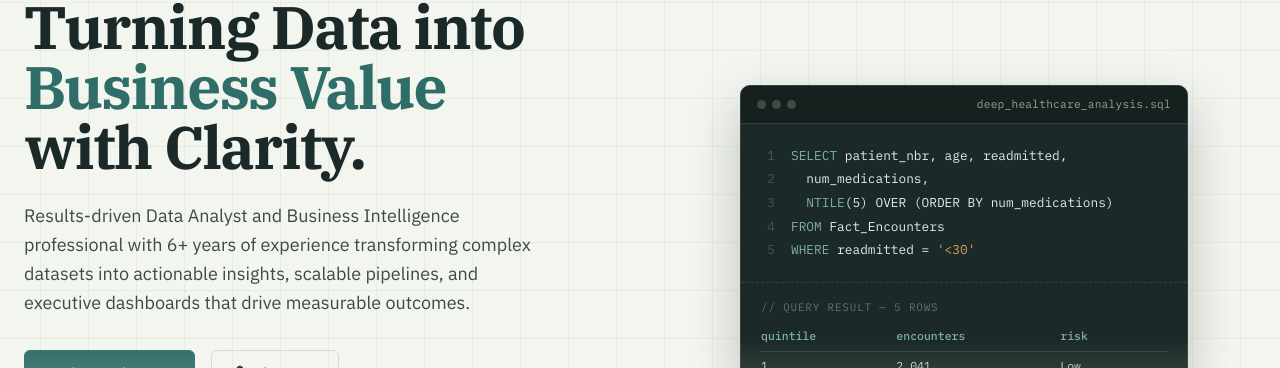
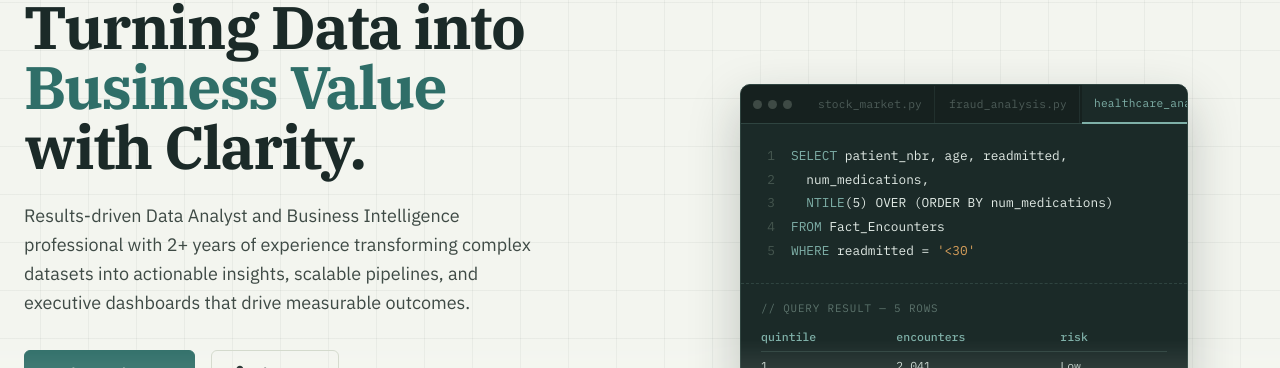
Before and after one commit to Salma-fathi/salma-portfolio, a website: page index.html in a window 1280 px wide. Shown: the part 190-558 px from the top of the page. Drawn offline with nearby package versions, Linux system fonts and the light colour scheme.

Commit message:
Update experience and improve titlebar styles
Updated experience years in the profile and adjusted styles for the titlebar and filenames.

```diff
--- a/index.html
+++ b/index.html
@@ -784,6 +784,8 @@
             color: #D97F65;
             font-weight: 600;
         }
+
+        @media (max-width: 1024px) {
             .bento-grid {
                 grid-template-columns: repeat(2, 1fr);
             }
@@ -875,7 +877,7 @@
                         Turning Data into<br><span class="text-primary">Business Value</span><br>with Clarity.
                     </h1>
                     <p class="text-text-body text-lg leading-relaxed max-w-lg mb-8">
-                        Results-driven Data Analyst and Business Intelligence professional with 6+ years of experience
+                        Results-driven Data Analyst and Business Intelligence professional with 2+ years of experience
                         transforming complex datasets into actionable insights, scalable pipelines, and executive
                         dashboards that drive measurable outcomes.
                     </p>
@@ -901,11 +903,13 @@
                 </div>
                 <div class="reveal relative" style="transition-delay:0.3s;">
                     <div class="query-console max-w-md mx-auto">
-                        <div class="qc-titlebar">
-                            <div class="qc-dots">
+                        <div class="qc-titlebar" style="justify-content:flex-start;gap:2px;padding:0;">
+                            <div class="qc-dots" style="padding:0 12px;">
                                 <span class="qc-dot"></span><span class="qc-dot"></span><span class="qc-dot"></span>
                             </div>
-                            <span class="qc-filename">deep_healthcare_analysis.sql</span>
+                            <span class="qc-filename" style="opacity:0.45;padding:10px 12px;border-right:1px solid #2F4440;">stock_market.py</span>
+                            <span class="qc-filename" style="opacity:0.45;padding:10px 12px;border-right:1px solid #2F4440;">fraud_analysis.py</span>
+                            <span class="qc-filename" style="padding:10px 12px;background:#1B2A28;color:#7FB0A8;border-right:1px solid #2F4440;border-bottom:2px solid #7FB0A8;margin-bottom:-1px;">healthcare_analysis.sql</span>
                         </div>
                         <div class="qc-body">
                             <div class="qc-line"><span class="qc-num">1</span><span><span class="qc-kw">SELECT</span>
```
